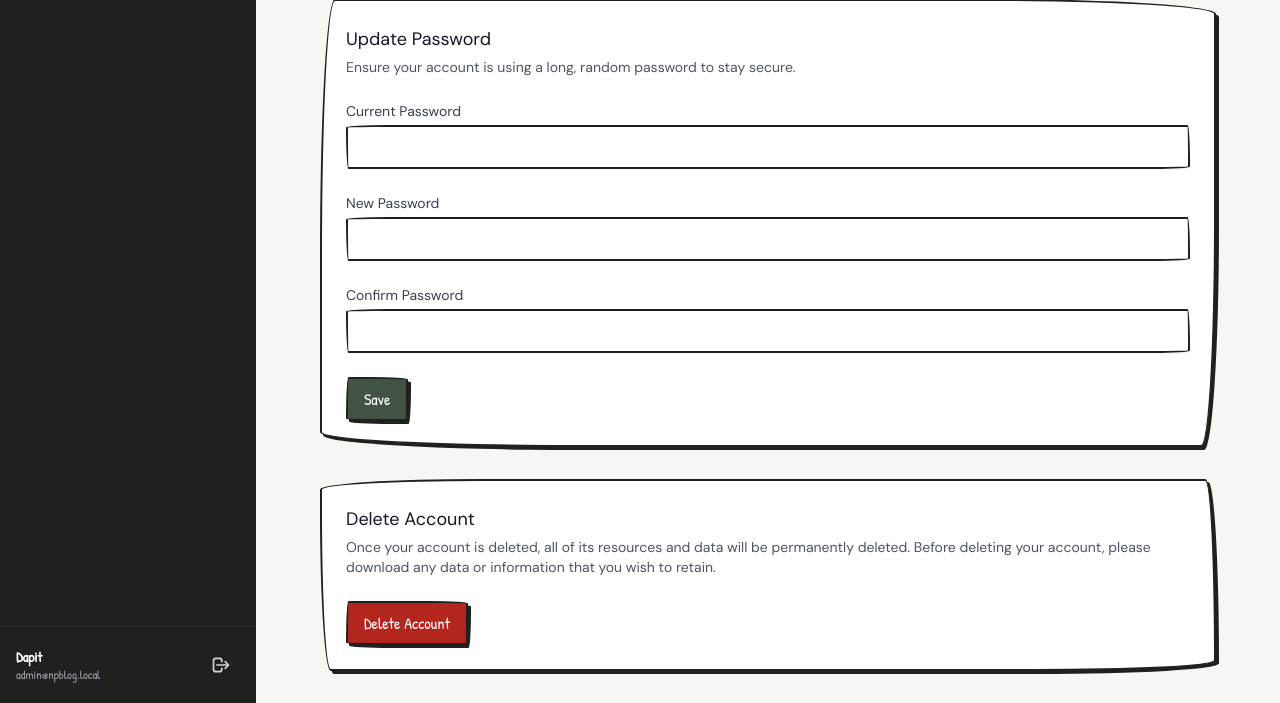
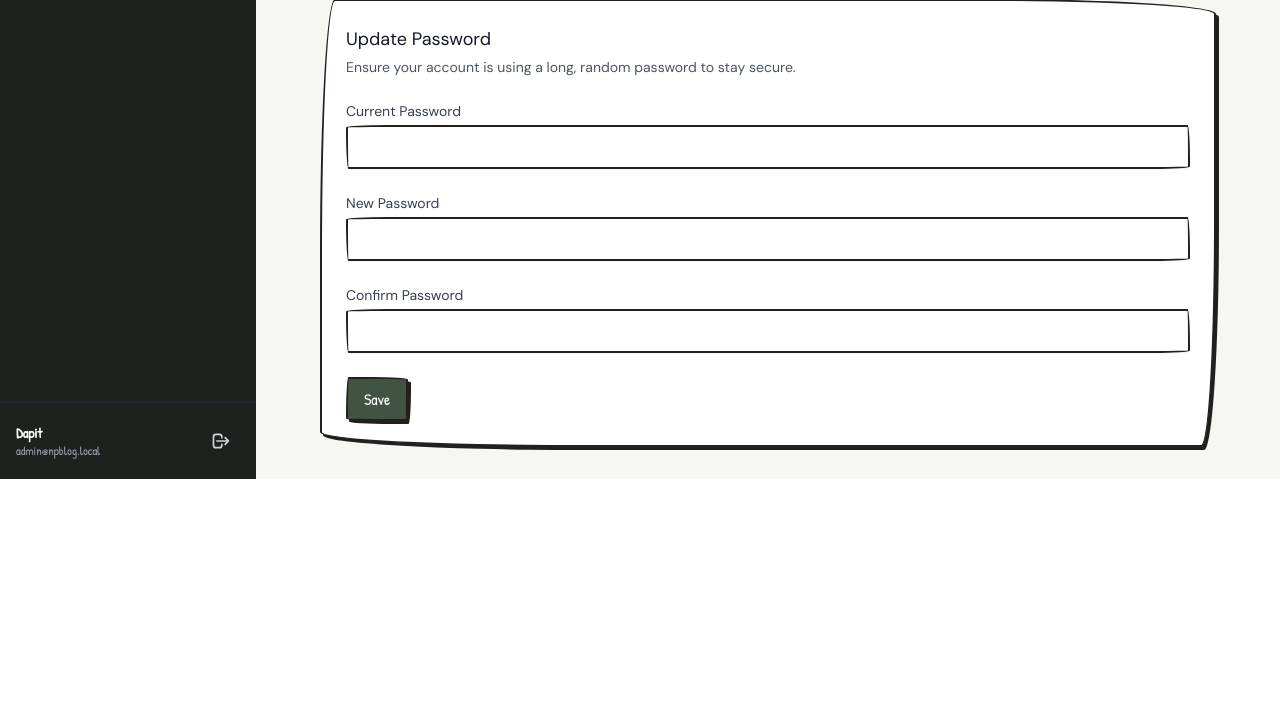
Before and after one commit to netph4ntom/npblog, a Laravel app: page /profile in a window 1280 px wide. Shown: the part 614-1317 px from the top of the page. After the commit the page ends 1093 px from the top, so only its background shows below. Run offline with Laravel 12, Linux system fonts and the light colour scheme; a user stored in the database is signed in; data comes from the database, SQL or seed files in the repository; style sheets or scripts are compiled from the project's sources.

Commit message:
fix(auth): disable profile account deletion endpoint to protect single admin (BUG-02)

```diff
--- a/app/Http/Controllers/ProfileController.php
+++ b/app/Http/Controllers/ProfileController.php
@@ -5,7 +5,6 @@ namespace App\Http\Controllers;
 use App\Http\Requests\ProfileUpdateRequest;
 use Illuminate\Http\RedirectResponse;
 use Illuminate\Http\Request;
-use Illuminate\Support\Facades\Auth;
 use Illuminate\Support\Facades\Redirect;
 use Illuminate\View\View;
 
@@ -36,25 +35,4 @@ class ProfileController extends Controller
 
         return Redirect::route('profile.edit')->with('status', 'profile-updated');
     }
-
-    /**
-     * Delete the user's account.
-     */
-    public function destroy(Request $request): RedirectResponse
-    {
-        $request->validateWithBag('userDeletion', [
-            'password' => ['required', 'current_password'],
-        ]);
-
-        $user = $request->user();
-
-        Auth::logout();
-
-        $user->delete();
-
-        $request->session()->invalidate();
-        $request->session()->regenerateToken();
-
-        return Redirect::to('/');
-    }
 }
--- a/resources/views/profile/edit.blade.php
+++ b/resources/views/profile/edit.blade.php
@@ -15,10 +15,5 @@
         <x-sketch-box variant="b" class="p-6 bg-surface">
             @include('profile.partials.update-password-form')
         </x-sketch-box>
-
-        <!-- 3. Delete Account Form (Protected) -->
-        <x-sketch-box variant="c" class="p-6 bg-surface">
-            @include('profile.partials.delete-user-form')
-        </x-sketch-box>
     </div>
 </x-admin-layout>
--- a/resources/views/profile/partials/delete-user-form.blade.php
+++ /dev/null
@@ -1,55 +0,0 @@
-<section class="space-y-6">
-    <header>
-        <h2 class="text-lg font-medium text-gray-900 dark:text-gray-100">
-            {{ __('Delete Account') }}
-        </h2>
-
-        <p class="mt-1 text-sm text-gray-600 dark:text-gray-400">
-            {{ __('Once your account is deleted, all of its resources and data will be permanently deleted. Before deleting your account, please download any data or information that you wish to retain.') }}
-        </p>
-    </header>
-
-    <x-danger-button
-        x-data=""
-        x-on:click.prevent="$dispatch('open-modal', 'confirm-user-deletion')"
-    >{{ __('Delete Account') }}</x-danger-button>
-
-    <x-modal name="confirm-user-deletion" :show="$errors->userDeletion->isNotEmpty()" focusable>
-        <form method="post" action="{{ route('profile.destroy') }}" class="p-6">
-            @csrf
-            @method('delete')
-
-            <h2 class="text-lg font-medium text-gray-900 dark:text-gray-100">
-                {{ __('Are you sure you want to delete your account?') }}
-            </h2>
-
-            <p class="mt-1 text-sm text-gray-600 dark:text-gray-400">
-                {{ __('Once your account is deleted, all of its resources and data will be permanently deleted. Please enter your password to confirm you would like to permanently delete your account.') }}
-            </p>
-
-            <div class="mt-6">
-                <x-input-label for="password" value="{{ __('Password') }}" class="sr-only" />
-
-                <x-text-input
-                    id="password"
-                    name="password"
-                    type="password"
-                    class="mt-1 block w-3/4"
-                    placeholder="{{ __('Password') }}"
-                />
-
-                <x-input-error :messages="$errors->userDeletion->get('password')" class="mt-2" />
-            </div>
-
-            <div class="mt-6 flex justify-end">
-                <x-secondary-button x-on:click="$dispatch('close')">
-                    {{ __('Cancel') }}
-                </x-secondary-button>
-
-                <x-danger-button class="ms-3">
-                    {{ __('Delete Account') }}
-                </x-danger-button>
-            </div>
-        </form>
-    </x-modal>
-</section>
--- a/routes/web.php
+++ b/routes/web.php
@@ -50,7 +50,6 @@ Route::middleware('auth')->group(function () {
 
     Route::get('/profile', [ProfileController::class, 'edit'])->name('profile.edit');
     Route::patch('/profile', [ProfileController::class, 'update'])->name('profile.update');
-    Route::delete('/profile', [ProfileController::class, 'destroy'])->name('profile.destroy');
 });
 
 require __DIR__.'/auth.php';
```
Also changed, not shown: tests/Feature/Admin/AdminProfileTest.php (+8 -0 lines), tests/Feature/ProfileTest.php (+0 -34 lines).
